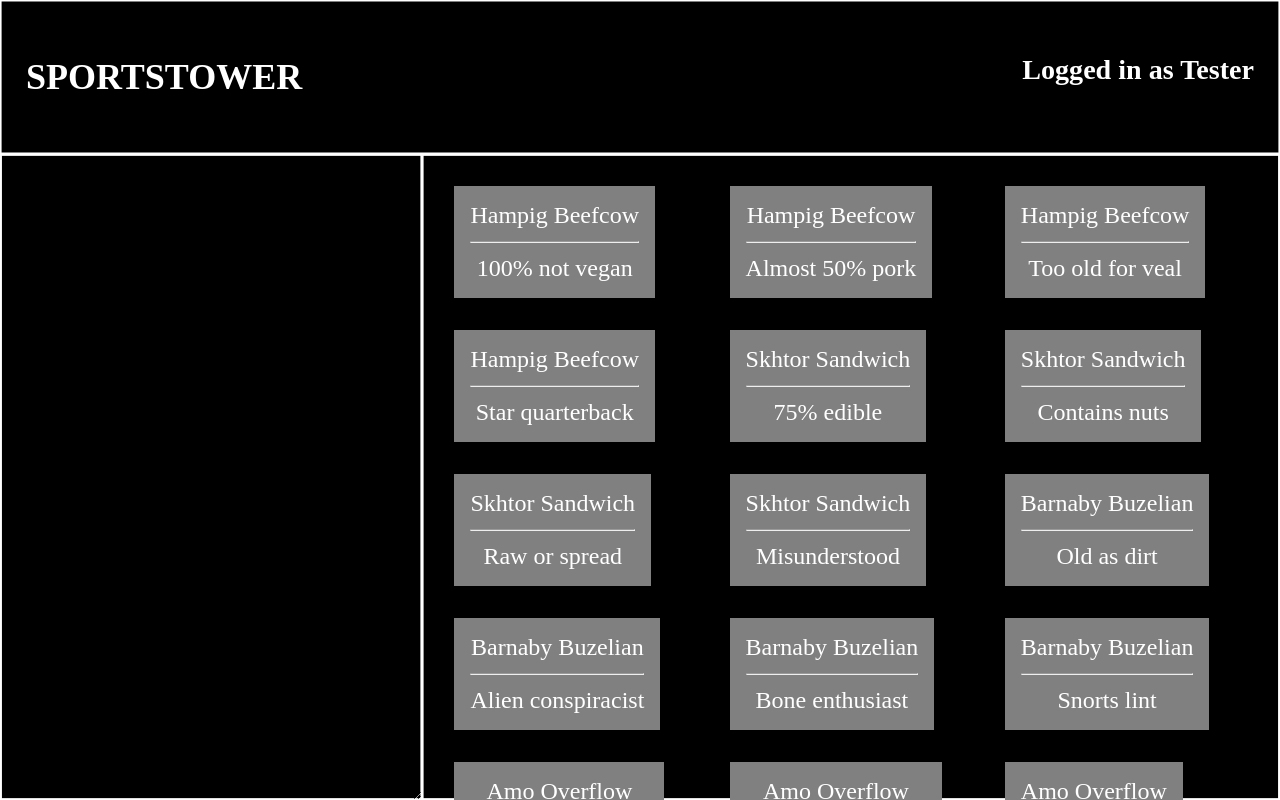
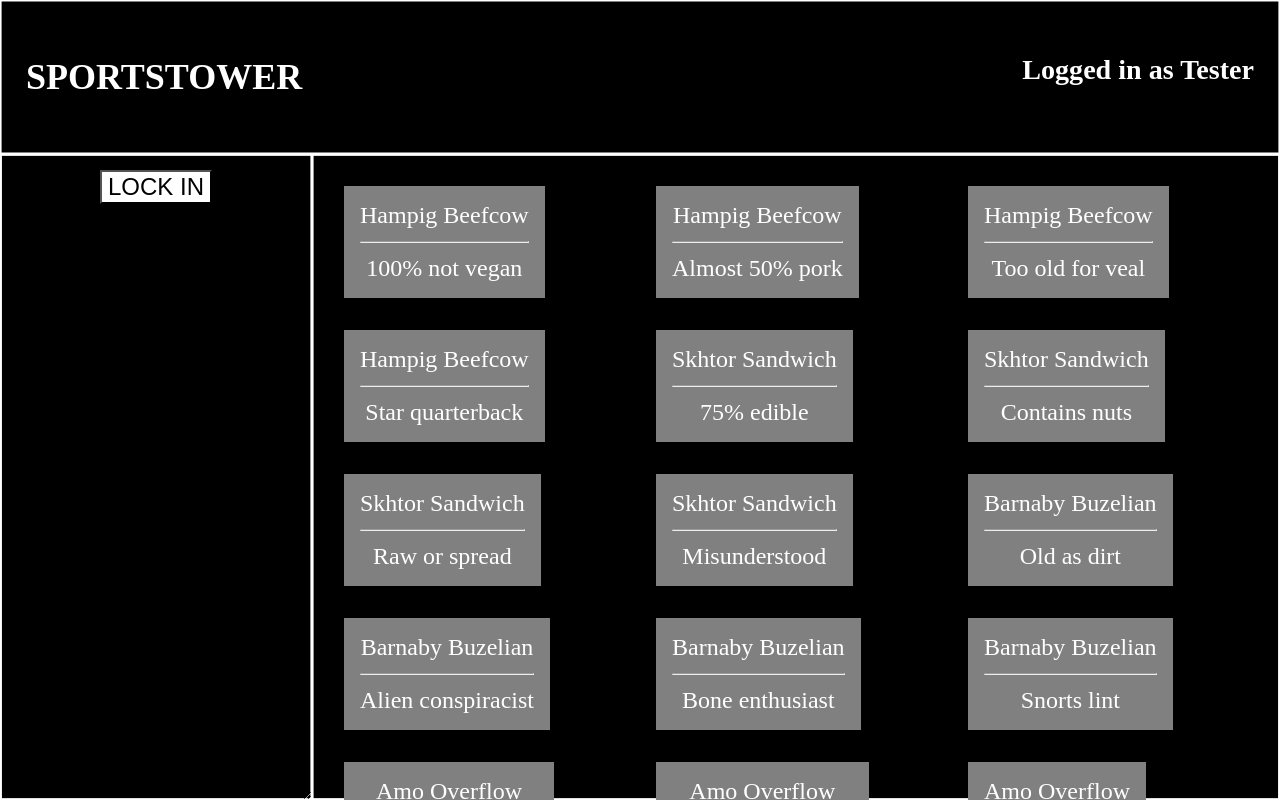
Before and after one commit to aafarian/SportsTower, a React app: page / in a window 1280 px wide. Built offline with nearby package versions, Linux system fonts and the light colour scheme.

Commit message:
restructure cart + add submit button todo

```diff
--- a/src/components/Feed/CardsFeed.tsx
+++ b/src/components/Feed/CardsFeed.tsx
@@ -19,7 +19,7 @@ const useStyles = createUseStyles({
   picks: {
     padding: '1rem',
     display: 'grid',
-    flex: '1',
+    flex: '3',
     gridTemplateColumns: 'repeat(3,1fr)',
     // gap: '1rem',
     boxShadow: 'inset 0 0 0 .1rem white',
--- a/src/components/Picks.tsx
+++ b/src/components/Picks.tsx
@@ -2,7 +2,7 @@ import React from 'react';
 import Layout from './Layout';
 import { createUseStyles } from 'react-jss';
 import CardsFeed from './Feed/CardsFeed';
-import CartCardList from './Selected/CartCardList';
+import Cart from './Selected/Cart';
 
 const useStyles = createUseStyles({
   container: {
@@ -10,7 +10,7 @@ const useStyles = createUseStyles({
     display: 'flex',
     boxShadow: 'inset 0 0 0 .1rem white',
     overflow: 'hidden',
-    height: '100%'
+    height: '100%',
   },
 });
 
@@ -20,7 +20,7 @@ export const Picks = () => {
   return (
     <Layout>
       <div className={classes.container}>
-        <CartCardList />
+        <Cart />
         <CardsFeed />
       </div>
     </Layout>
--- /dev/null
+++ b/src/components/Selected/Cart.tsx
@@ -0,0 +1,35 @@
+import React from 'react';
+
+import CartCardList from './CartCardList';
+
+import { createUseStyles } from 'react-jss';
+
+const useStyles = createUseStyles({
+  cart: {
+    display: 'flex',
+    flex: '1',
+    flexDirection: 'column',
+    width: '33%',
+    boxShadow: 'inset 0 0 0 .1rem white',
+    resize: 'horizontal',
+    overflow: 'auto'
+  },
+  submitButton: {
+    position: 'relative',
+    margin: '0 auto',
+    top: '1rem',
+    background: 'white',
+    height: 'fit-content',
+    fontSize: 'inherit'
+  }
+});
+
+function Cart (props: React.HTMLProps<HTMLElement>) {
+  const classes = useStyles();
+  return (<div className={classes.cart}>
+    <CartCardList />
+    <button className={classes.submitButton}>LOCK IN</button>
+  </div>);
+}
+
+export default Cart;
--- a/src/components/Selected/CartCard.tsx
+++ b/src/components/Selected/CartCard.tsx
@@ -9,7 +9,8 @@ import { Choice } from './Choice';
 const useStyles = createUseStyles({
   card: {
     background: 'grey',
-    margin: '1rem',
+    margin: '.5rem',
+    marginBottom: '0',
     padding: '1rem',
     width: 'flex',
     textAlign: 'center',
--- a/src/components/Selected/CartCardList.tsx
+++ b/src/components/Selected/CartCardList.tsx
@@ -1,36 +1,21 @@
 /* eslint-disable array-callback-return */
 import React from 'react';
-import { createUseStyles } from 'react-jss';
 import { useSelector } from 'react-redux';
 import { type RootState } from '../../redux/store';
 import CartCard from './CartCard';
 
-const useStyles = createUseStyles({
-  cartCardList: {
-    display: 'flex',
-    flexDirection: 'column',
-    width: '33%',
-    boxShadow: 'inset 0 0 0 .1rem white',
-    resize: 'horizontal',
-    overflow: 'auto'
-  },
-});
-
 const CartCardList = () => {
-  const classes = useStyles();
   const allSelectedProjections = useSelector((state: RootState) => state.playerData.allSelectedProjections);
 
   return (
-    <div className={classes.cartCardList} id="cartCardList">
     <div>
-        { Object.keys(allSelectedProjections).map((projectionId: string, ind: number) => {
+      {Object.keys(allSelectedProjections).map((projectionId: string, ind: number) => {
         const playerName = allSelectedProjections[projectionId].playerName;
         const playerProj = allSelectedProjections[projectionId].projection;
         // eslint-disable-next-line @typescript-eslint/restrict-template-expressions
         return <CartCard key={`${playerName}${ind}`} projectionId={projectionId} playerName={playerName} projection={playerProj} />;
-        }) }
+      })}
       {/* { JSON.stringify(selectedProjections) } */}
-      </div>
     </div>
   );
 };
```
Lines whose indentation alone changed are shown as unchanged.
